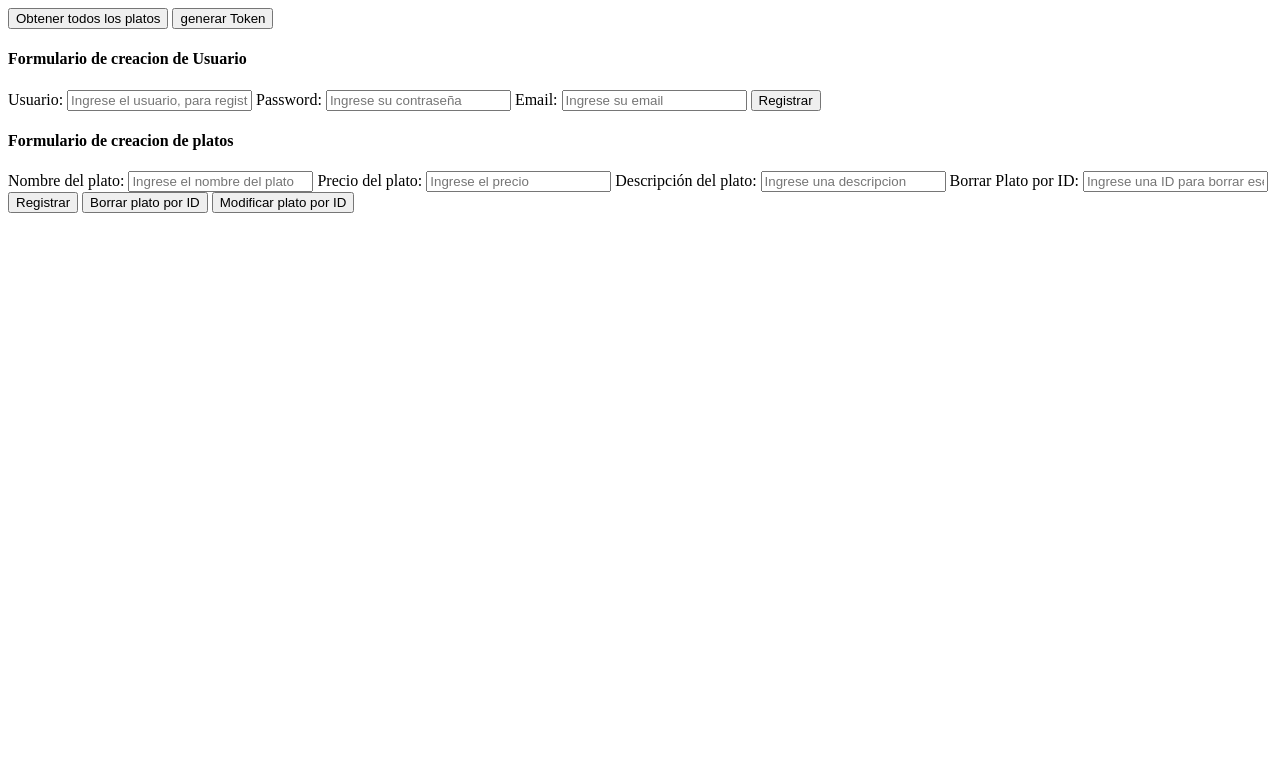
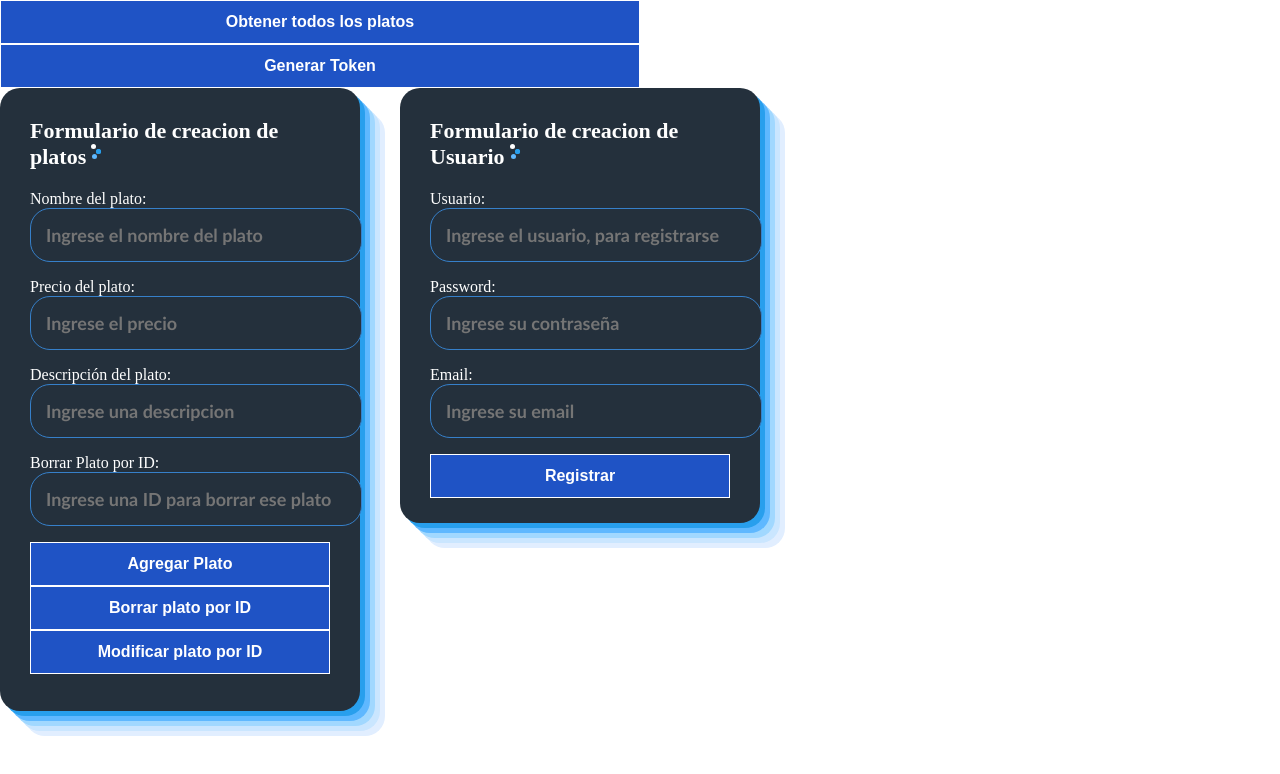
Before and after one commit to Matuzay32/tp-3, a website: page index.html in a window 1280 px wide. Shown: the top 774 px of the page. Drawn offline with Linux system fonts and the light colour scheme.

Commit message:
front mejorado

```diff
--- /dev/null
+++ b/front/css/estilos.scss
@@ -0,0 +1,141 @@
+* {
+    margin: 0;
+    padding: 0;
+
+  }
+
+  #obtener-todos-los-platos{
+    width: 50%;
+    background: #1f53c5;
+    padding: 12px;
+    border: 1px solid white;
+    color: white;
+    margin: 16 0;
+    font-size: 16px;
+    font-weight: 900;
+
+  }
+  #generar-token{
+    width: 50%;
+    background: #1f53c5;
+    padding: 12px;
+    border: 1px solid white;
+    color: white;
+    margin: 16 0;
+    font-size: 16px;
+    font-weight: 900;
+  }
+.orden-formularios{
+    display: grid;
+    grid-template-columns: repeat(5, 200px);
+    grid-template-rows: repeat(15, 750px);
+    #mi-formulario{
+        grid-column: 3;
+        grid-row: 1;
+        height: 50%;
+    }
+    #formulario-crear-plato{
+        grid-column: 1;
+        grid-row: 1;
+        height: 75%;
+        width:  300px;
+
+    }
+}
+
+
+
+
+
+  .form-registro {
+
+      label{
+          color: white;
+      }
+    width: 300px;
+    background-color: #24303c;
+    padding: 30px;
+
+    border-radius: 20px;
+    -webkit-box-shadow: 5px 5px 0px 0px #289fed, 10px 10px 0px 0px #5fb8ff, 15px 15px 0px 0px #a1d8ff, 20px 20px 0px 0px #cae6ff, 25px 25px 0px 0px #e1eeff, 12px 9px 15px 12px rgba(0, 0, 0, 0);
+            box-shadow: 5px 5px 0px 0px #289fed, 10px 10px 0px 0px #5fb8ff, 15px 15px 0px 0px #a1d8ff, 20px 20px 0px 0px #cae6ff, 25px 25px 0px 0px #e1eeff, 12px 9px 15px 12px rgba(0, 0, 0, 0);
+  }
+
+  .form-registro .titulo-formulario {
+    color: white;
+    font-size: 22px;
+    margin-bottom: 20px;
+  }
+
+  .form-registro .titulo-formulario::after {
+    content: "";
+    background-color: white;
+    position: absolute;
+    width: 5px;
+    height: 5px;
+    border-radius: 50%;
+    -webkit-transform: translateX(5px);
+            transform: translateX(5px);
+    -webkit-box-shadow: 5px 5px 0px 0px #289fed, 1px 10px 0px 0px #5fb8ff, 5px 5px 0px 0px #289fed;
+            box-shadow: 5px 5px 0px 0px #289fed, 1px 10px 0px 0px #5fb8ff, 5px 5px 0px 0px #289fed;
+    color: #44525f;
+  }
+
+  .form-registro .input-estilo {
+    width: 100%;
+    background-color: #24303c;
+    padding: 15px;
+    margin-bottom: 16px;
+    border: 1px solid #3680ca;
+    font-family: "calibri";
+    font-size: 18px;
+    color: white;
+    font-weight: 900px;
+    border-radius: 20px;
+    outline: none;
+    font-weight: 800;
+  }
+
+  .form-registro .btn {
+    width: 100%;
+    background: #1f53c5;
+    padding: 12px;
+    border: 1px solid white;
+    color: white;
+    margin: 16 0;
+    font-size: 16px;
+    font-weight: 900;
+  }
+
+  .link {
+    font-weight: 900;
+    outline: none;
+    text-decoration: none;
+    font-size: 15px;
+    list-style: "none";
+  }
+
+
+
+  .mis-usuarios-li {
+    grid-column: 5;
+    grid-row: 1;
+    color: white;
+    padding: 10px;
+    font-weight: 900;
+    display: flex;
+            flex-flow: column;
+    margin-left: 10px;
+  }
+
+  .mis-usuarios-li div {
+    background-color: #445363;
+    width: 90%;
+    margin-top: 10px;
+    padding: 5px;
+    border: solid 1px #3f55fa;
+  }
+
+
+
+  /*# sourceMappingURL=estilos.css.map */
--- a/front/front crear plato.js
+++ b/front/front crear plato.js
@@ -36,7 +36,13 @@ btnCrearPlato.addEventListener("click",(ev)=>{
 })
 
 obtenerTodosLosPlatosDisponibles.addEventListener("click",(ev)=>{
+  contenedorTodosLosPlatos.innerHTML = "";
+
+  setTimeout(() => {
   obtenerTodosLosPlatos();
+
+  }, 100);
+
       var JSONString2 =JSON.stringify(todoLosPlatosArray) ;
       var pasadoAObj = JSON.parse(JSONString2);
 
@@ -59,7 +65,6 @@ borrandoPlato(idPlatoABorrar);
 })
 
  btnModificarPlato.addEventListener("click",(ev)=>{
-  ev.preventDefault();
   var idPlatoAModificar=document.getElementById("borrar-plato").value
   var urlPut = `http://localhost:3000/api/productos/${idPlatoAModificar}`;
 
--- a/index.html
+++ b/index.html
@@ -4,15 +4,18 @@
     <meta charset="UTF-8">
     <meta http-equiv="X-UA-Compatible" content="IE=edge">
     <meta name="viewport" content="width=device-width, initial-scale=1.0">
+<link rel="stylesheet" href="css/estilos.css">
     <title>Document</title>
 </head>
 <body>
+    <button id="obtener-todos-los-platos">Obtener todos los platos</button>
+    <button id="generar-token">Generar Token</button>
 
-<button id="obtener-todos-los-platos">Obtener todos los platos</button>
-<button id="generar-token">generar Token</button>
+<section class="orden-formularios">
 
 
-    <form id="mi-formulario">
+
+        <form class="form-registro" id="mi-formulario">
             <h4 class="titulo-formulario">Formulario de creacion de Usuario</h4>
 
             <label for=""> Usuario:</label>
@@ -31,7 +34,7 @@
              <input id="btn-registrar" class="btn" type="submit" value="Registrar">
     </form>
 
-<form id="formulario-crear-plato">
+    <form class="form-registro" id="formulario-crear-plato">
         <h4 class="titulo-formulario">Formulario de creacion de platos</h4>
 
         <label for=""> Nombre del plato:</label>
@@ -51,12 +54,16 @@
 
 
 
-    <input id="btn-crear-plato" class="btn" type="submit" value="Registrar">
+        <input id="btn-crear-plato" class="btn" type="submit" value="Agregar Plato">
         <input id="btn-borrar-plato" class="btn" type="submit" value="Borrar plato por ID">
         <input id="btn-modificar-plato" class="btn" type="submit" value="Modificar plato por ID">
     </form>
 
-<div id="contenedor-todos-los-platos">
+<div class="mis-usuarios-li" id="contenedor-todos-los-platos">
+
+
+
+</section>
 
     <!-- <div><p>Nombre: Milanesa</p> <p>Precio: 600</p> <p>Descripción: Super milanga con papas</p> <p>Creado: 20032021</p></div> -->
 </div>
```
Also changed, not shown: css/estilos.css (added), front/css/estilos.css (added), 1 other file. Lines whose indentation alone changed are shown as unchanged.
